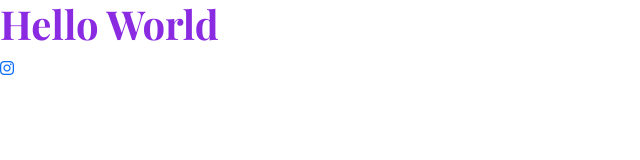
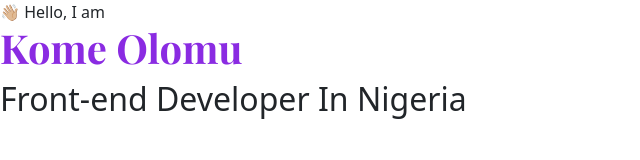
Before and after one commit to KomeOlomu/my-portfolio-project, a plain HTML site: page index.html in a window 1280 px wide. Shown: the whole page, without its empty margins (0-640 px from the left). Drawn offline with nearby package versions, Linux system fonts and the light colour scheme.

Commit message:
Update index.html

```diff
--- a/index.html
+++ b/index.html
@@ -8,7 +8,7 @@
       name="description"
       content="Kome Olomu is a Front-end Developer in Lagos, Nigeria"
     />
-    <title>Front-end Developer - Kome Olomu</title>
+    <title>Kome Olomu - Front-end Developer</title>
     <link
       href="https://cdn.jsdelivr.net/npm/bootstrap@5.3.0-alpha1/dist/css/bootstrap.min.css"
       rel="stylesheet"
@@ -34,12 +34,7 @@
   ></script>
 </html>
 <body>
-  <h1>Hello World</h1>
-  <a
-    href="https://www.instagram.com/kometheflyest/"
-    title="Instagram Profile"
-    target="_blank"
-  >
-    <i class="fa-brands fa-instagram"></i
-  ></a>
+  👋🏼 Hello, I am
+  <h1>Kome Olomu</h1>
+  <h2>Front-end Developer In Nigeria</h2>
 </body>
```
